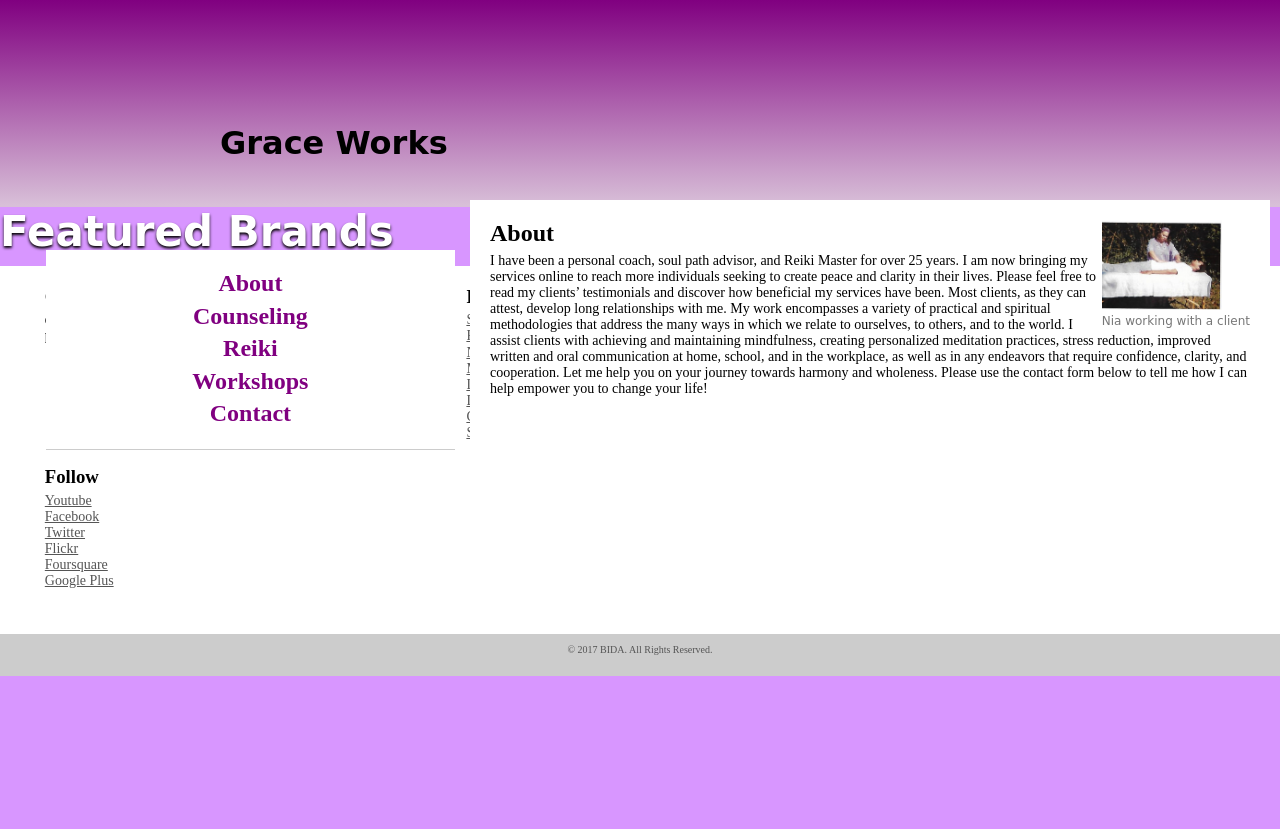
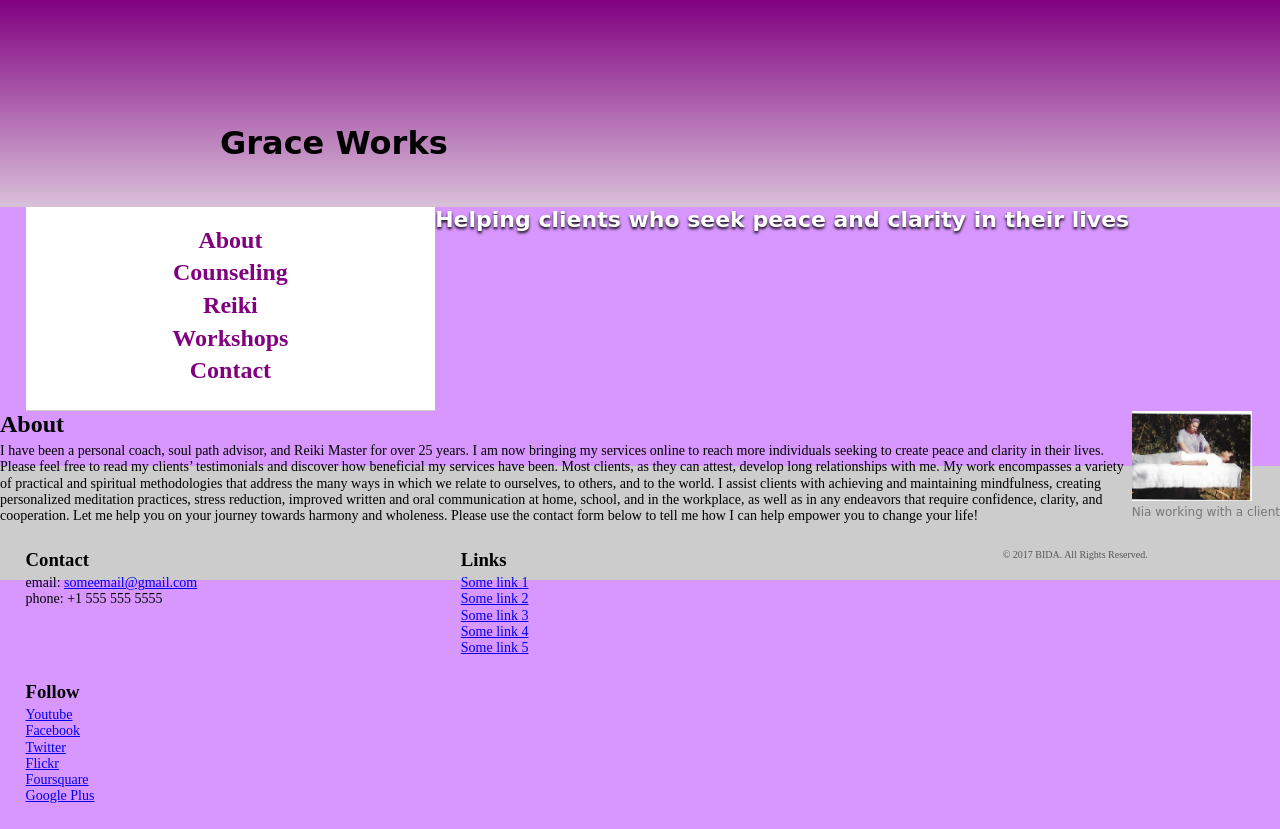
Before and after one commit to baschenbrenner/baschenbrenner.github.io, a plain HTML site: page index.html in a window 1280 px wide. Before the commit the page ends 800 px from the top, so only its background shows below. Drawn offline with nearby package versions, Linux system fonts and the light colour scheme; a web font is replaced by a local one.

Commit message:
continuing to work on formatting

```diff
--- a/css/style.css
+++ b/css/style.css
@@ -49,11 +49,8 @@ figcaption {
 }
 
 	.navbar {
-		position: fixed;
-		top: 250px;
-		left: 20px;
-		height: 200px;
-		width: 100px;
+		position: relative;
+
 		z-index: 1;
 		border-bottom: 1px solid #ccc;
 		text-align: center;
@@ -69,15 +66,14 @@ figcaption {
 }
 
 .wrapper {
-	position: fixed;
-	top: 200px;
-	right: 10px;
-	width: 800px;
+	position: relative;
+	float: right;
+
 	margin: 0 auto;
 }
 
 .milk_text {
-	font: bold 42px 'Elsie Swash Caps', cursive;
+	font: bold 22px 'Elsie Swash Caps', cursive;
 	color: white;
 	text-shadow: 0 2px 3px #000;
 	margin: 0 0 10px;
--- a/index.html
+++ b/index.html
@@ -14,18 +14,6 @@
 	</head>
 	<body>
 
-			<!--/////////// Navbar //////////-->
-				<section class="navbar shadow col-1 clearfix">
-					<h2>About</h2>
-					<h2>Counseling</h2>
-					<h2>Reiki</h2>
-					<h2>Workshops</h2>
-					<h2>Contact</h2>
-
-
-
-				</section>
-				<!--/////////// End navbar //////////-->
 
 		<!--/////////// Social Bar //////////-->
 		<div id="social">
@@ -52,11 +40,23 @@
 
 
 
+			<!--/////////// Navbar //////////-->
+				<section class="navbar shadow col-1 clearfix">
+					<h2>About</h2>
+					<h2>Counseling</h2>
+					<h2>Reiki</h2>
+					<h2>Workshops</h2>
+					<h2>Contact</h2>
 
 
-				<!--/////////// Sale //////////-->
+
+				</section>
+				<!--/////////// End navbar //////////-->
+
+
+				<!--/////////// About //////////-->
 				<div class="wrapper">
-				<section class="shadow">
+
 						<div class="iframe">
 						<img src="images/Nia1.jpg" height="90" width="120" alt="Healing in the Park">
 						<figcaption>Nia working with a client</figcaption>
@@ -64,22 +64,17 @@
 					<h2>About</h2>
 					<p>I have been a personal coach, soul path advisor, and Reiki Master for over 25 years. I am now bringing my services online to reach more individuals seeking to create peace and clarity in their lives.  Please feel free to read my clients’ testimonials and discover how beneficial my services have been.  Most clients, as they can attest, develop long relationships with me.  My work encompasses a variety of practical and spiritual methodologies that address the many ways in which we relate to ourselves, to others, and to the world. I assist clients with achieving and maintaining mindfulness, creating personalized meditation practices, stress reduction, improved written and oral communication at home,  school, and in the workplace, as well as in any endeavors that require confidence, clarity, and cooperation.
 						Let me help you on your journey towards harmony and wholeness. Please use the contact form below to tell me how I can help empower you to change your life!  </p>
-				</section>
+
 
 				</div>
 
-				<h2 class="milk_text">Featured Brands</h2>
-
-
-
-
-
+				<h2 class="milk_text">Helping clients who seek peace and clarity in their lives</h2>
 
 
 
 
 		<!--/////////// Details //////////-->
-		<section id="details" class="clearfix">
+
 
 
 
@@ -92,14 +87,12 @@
 
 				<div class="border_right col-1">
 					<h3>Links</h3>
-					<p><a href="#" target="_blank">Shoe Repair & Restoration</a><br>
-					<a href="#" target="_blank">Fashion Editors Assoc.</a><br>
-					<a href="#" target="_blank">NYC Deals</a><br>
-					<a href="#" target="_blank">M-Train Shoe Stories</a><br>
-					<a href="#" target="_blank">Leather Factory Shoe Conditioners</a><br>
-					<a href="#" target="_blank">Diesel Payment Gateway</a><br>
-					<a href="#" target="_blank">Consumer Affairs</a><br>
-					<a href="#" target="_blank">Spearhead Artist Mgmt.</a></p>
+					<p><a href="#" target="_blank">Some link 1</a><br>
+					<a href="#" target="_blank">Some link 2</a><br>
+					<a href="#" target="_blank">Some link 3</a><br>
+					<a href="#" target="_blank">Some link 4</a><br>
+					<a href="#" target="_blank">Some link 5</a><br>
+
 				</div>
 
 				<div class="col-1">
@@ -114,8 +107,21 @@
 
 
 
-		</section>
+
 		<!--/////////// End Details //////////-->
+		<br/>
+		<br/>
+		<br/>
+		<br/>
+		<br/>
+		<br/>
+
+		<br/>
+		<br/>
+		<br/>
+
+		<br/><br/>
+		<br/>
 
 		<!--/////////// Footer //////////-->
 		<footer>
```
